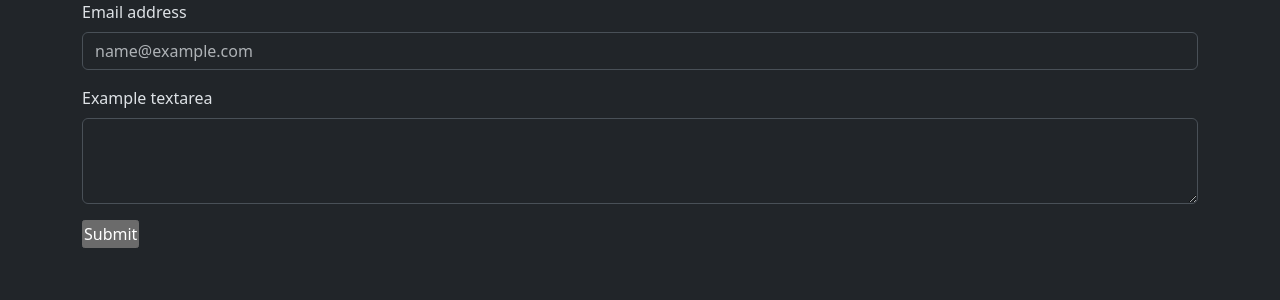
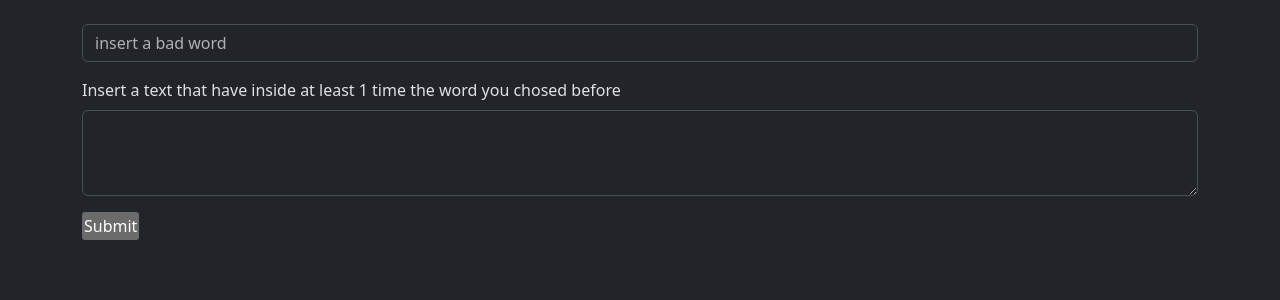
Before and after one commit to lucafagiolini/php-badwords, a PHP site: page / in a window 1280 px wide. Shown: the top 300 px of the page. Run offline with PHP 8.4, Linux system fonts and the light colour scheme; some libraries are stand-ins or nearby versions.

Commit message:
everithing is working

```diff
--- a/index.php
+++ b/index.php
@@ -27,11 +27,11 @@
 <body data-bs-theme="dark">
     <form class="container" action="render.php" method="GET">
         <div class="mb-3">
-            <label for="first_input" class="form-label">Email address</label>
-            <input name="first_input" type="text" class="form-control" id="first_input" placeholder="name@example.com">
+            <label for="first_input" class="form-label"></label>
+            <input name="first_input" type="text" class="form-control" id="first_input" placeholder="insert a bad word">
         </div>
         <div class="mb-3">
-            <label for="area_input" class="form-label">Example textarea</label>
+            <label for="area_input" class="form-label">Insert a text that have inside at least 1 time the word you chosed before</label>
             <textarea name="area_input" class="form-control" id="area_input" rows="3"></textarea>
         </div>
         <input type="submit">
```
Also changed, not shown: render.php (+16 -0 lines).
